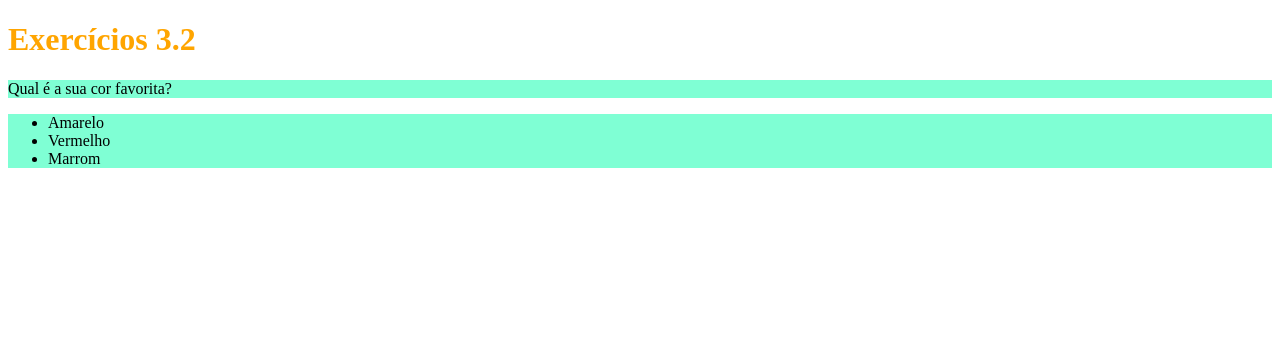
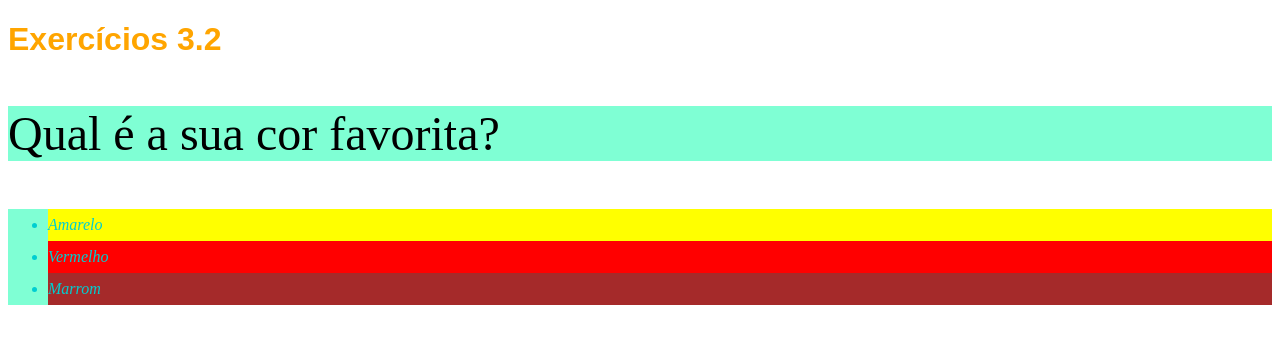
Before and after one commit to gletisonjr/tribe_exercises, a plain HTML site: page bloco_3/dia_2/exercicio.html in a window 1280 px wide. Drawn offline with Linux system fonts and the light colour scheme.

Commit message:
Exercicio parte 2

```diff
--- a/bloco_3/dia_2/exercicio.html
+++ b/bloco_3/dia_2/exercicio.html
@@ -4,17 +4,47 @@
     <meta charset="UTF-8">
     <title>HTML</title>
     <style>
+      body{
+        font-size: 16px;
+      }
+
       h1{
         size: 65px;
         color: orange;
+        font-family: sans-serif;
+        font-weight: 600;
+      }
+
+      p{
+        font-size: 3em;
       }
 
       ul{
         background-color: magenta;
       }
 
+      li{
+        font-style: italic;
+        line-height: 2em;
+        text-align: left;
+        text-decoration: wavy;
+        color: darkturquoise;
+      }
+
       .favorite-color{
           background-color: aquamarine;
+      }
+
+      #yeahlow{
+        background-color: yellow;
+      }
+
+      #redish{
+        background-color: red;
+      }
+
+      #brownie{
+        background-color: brown;
       }
 
     </style>
@@ -23,9 +53,9 @@
     <h1>Exercícios 3.2</h1>
     <p class="favorite-color">Qual é a sua cor favorita?</p>
     <ul class="favorite-color">
-      <li>Amarelo</li>
-      <li>Vermelho</li>
-      <li>Marrom</li>
+      <li id="yeahlow">Amarelo</li>
+      <li id="redish">Vermelho</li>
+      <li id="brownie">Marrom</li>
     </ul>
 
     <!-- Exercícios
@@ -34,5 +64,13 @@
      3 - Modifique a cor de fundo da lista não ordenada
      4 - Crie uma classe para modificar a cor de fundo da tag p e da ul ao mesmo tempo
     -->
+    <!-- Exercícios
+     1 - Modifique o família do h1 para sans-serif
+     2 - Deixe o parágrafo com o font-weight 600
+     3 - Modifique o font-size do body para 16px
+     4 - Coloque o tamanho do parágrafo com o tamanho de 3 vezes o padrão do body
+     5 - Explore as propriedades font-style, line-height, text-align e text-decoration
+     6 - Troque a cor de fundo de cada item da lista para a cor correspondente ao texto
+    -->
   </body>
 </html>
```
